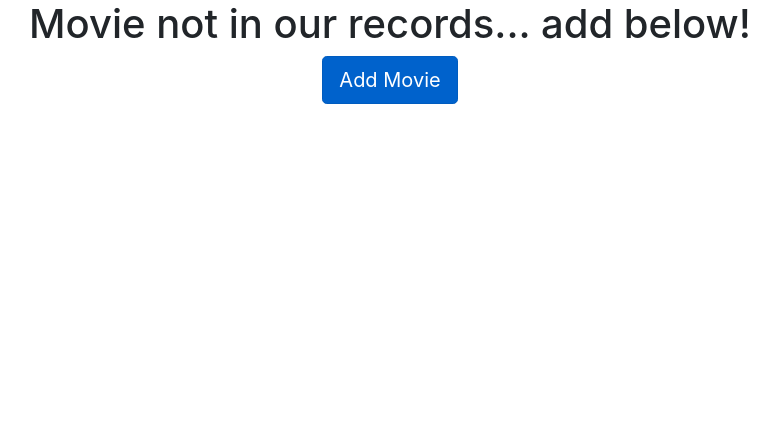
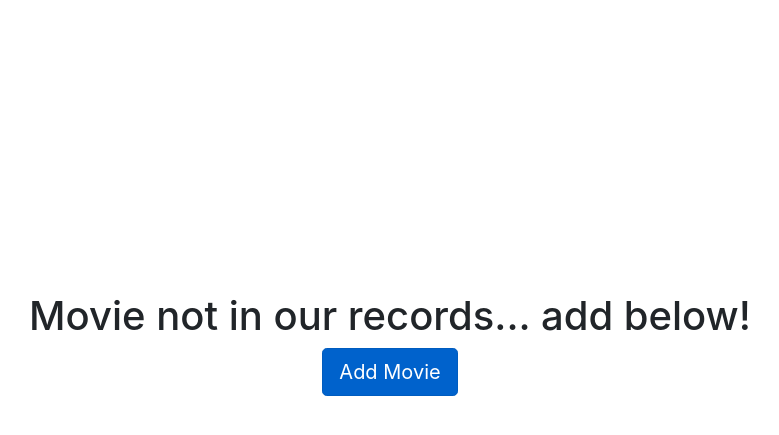
Before and after one commit to eileent7129/movie-review, a Flask app: page /movie_nf in a window 1280 px wide. Shown: the part 56-491 px from the top of the page, without its empty margins (250-1029 px from the left). Run offline with Flask 2, Linux system fonts and the light colour scheme; some libraries are stand-ins or nearby versions.

Commit message:
Center Movie Not found text

```diff
--- a/templates/aboutUs.html
+++ b/templates/aboutUs.html
@@ -81,7 +81,7 @@ html {
 
 
 <div class="about-section">
-  <img src=alt="Snow" style="width:100%;">
+  <!-- <img src=alt="Snow" style="width:100%;"> -->
   <h1>About Us Page</h1>
   <p>Movie GURU is a movie database website that allows users explore and find new movies and give their own reviews on them. Our main objective is giving the fans their own voice on their opinions of their favorite film, without the leering gaze of 'critics'.</p>
 </div>
--- a/templates/movieNf.html
+++ b/templates/movieNf.html
@@ -1,12 +1,24 @@
 {% extends 'base.html'%}
 {% block title%}{% endblock %}
 {% block content%}
+
 
 
 <!doctype html>
 
 <html lang="en">
 <head>
+
+<style>
+.container {
+    margin: 0;
+    position: absolute;
+    top: 50%;
+    left: 50%;
+    margin-right: -50%;
+    transform: translate(-50%, -50%) }
+
+</style>
   <meta charset="utf-8">
 
   <title>The HTML5 Herald</title>
@@ -21,11 +33,10 @@
 </head>
 
 <body>
-    <div class="container">
+   <div class="container">
         <div><h1 style="text-align:center">Movie not in our records... add below!</h1></div>
         <div style="text-align:center;"><a href="{{url_for('movie_add')}}" class="btn btn-primary btn-lg active text-center" role="button" aria-pressed="true">Add Movie</a></div>
         </div>
-    </body>
 </html>
 
 
```
Also changed, not shown: templates/movieNf.css (+3 -6 lines).
